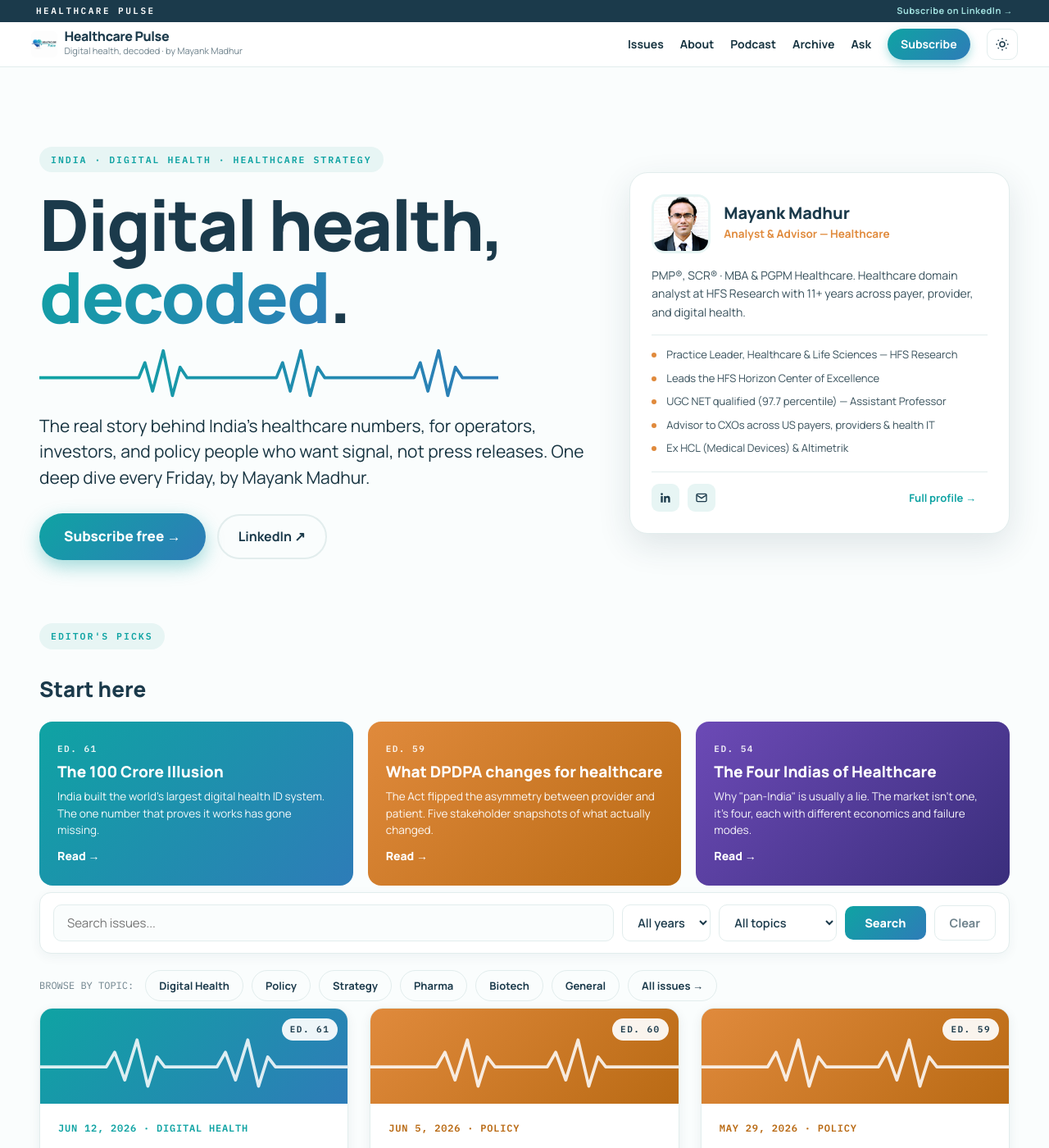
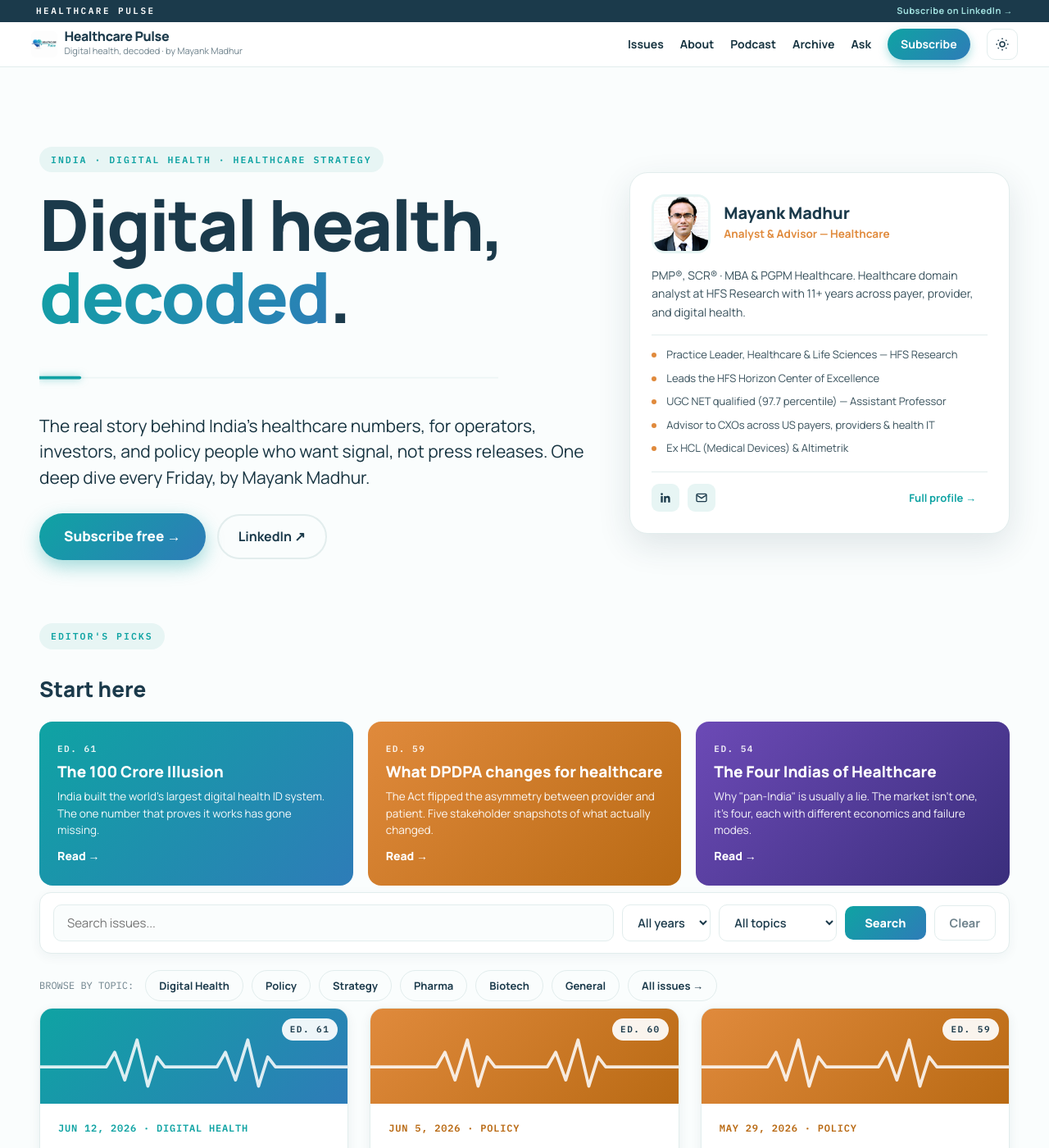
Before and after one commit to mayankmadhur25/mayankmadhur25.github.io, a Jekyll site: the page built from index.html, in a window 1280 px wide and 1400 px high. Shown: the whole window at 82% size. Built offline with Jekyll 4.4.1, drawn with Linux system fonts in a browser that asks for light colours.

Commit message:
Add files via upload

```diff
--- a/assets/css/style.css
+++ b/assets/css/style.css
@@ -143,15 +143,24 @@
 
 .hero-ecg { width: min(560px, 100%); height: 64px; margin: 18px 0 4px; display: block; }
 
-.ecg-path {
-  stroke: url(#g) var(--teal);
-  stroke: var(--teal);
-  stroke-dasharray: 1400;
-  stroke-dashoffset: 1400;
-  animation: trace 2.6s ease-out forwards .3s;
+.ecg-track {
+  stroke: var(--line);
+  opacity: .5;
 }
-
-@keyframes trace { to { stroke-dashoffset: 0; } }
+.ecg-live {
+  stroke-dasharray: 90 1400;
+  stroke-dashoffset: 1490;
+  animation: heartbeat 2.4s linear infinite;
+  filter: drop-shadow(0 0 5px rgba(15,163,163,.55));
+}
+@keyframes heartbeat {
+  from { stroke-dashoffset: 1490; }
+  to   { stroke-dashoffset: 0; }
+}
+/* respect users who prefer no motion */
+@media (prefers-reduced-motion: reduce) {
+  .ecg-live { animation: none; stroke-dasharray: none; stroke-dashoffset: 0; }
+}
 
 .hero-sub {
   margin-top: 16px;
@@ -452,7 +461,7 @@
 @media (prefers-reduced-motion: reduce) {
   html { scroll-behavior: auto; }
   * { transition: none !important; animation: none !important; }
-  .ecg-path { stroke-dashoffset: 0; }
+  .ecg-live { animation-duration: 3s; }
   .reveal { opacity: 1; transform: none; }
 }
 
```
